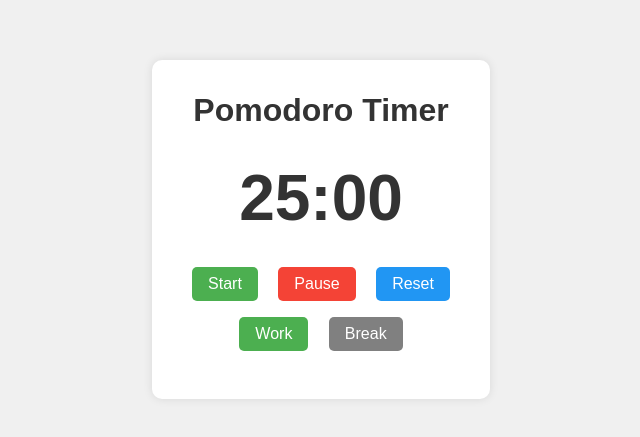
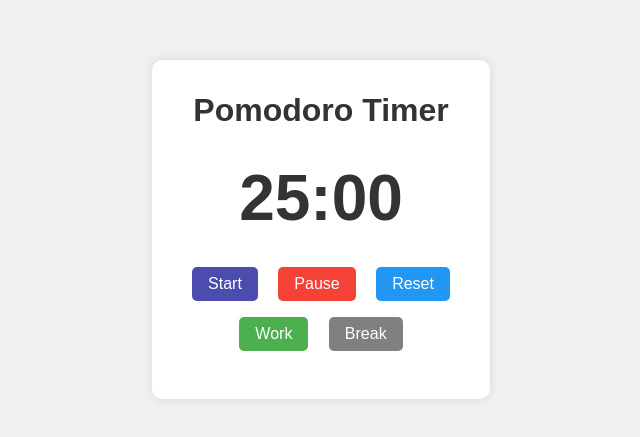
Before and after one commit to alex-morcg/pomodoro, a plain HTML site: page index.html in a window 1280 px wide. Shown: the part 171-608 px from the top of the page, without its empty margins (319-959 px from the left). Drawn offline with Linux system fonts and the light colour scheme.

Commit message:
changed colours

```diff
--- a/styles.css
+++ b/styles.css
@@ -44,7 +44,7 @@ button {
     cursor: pointer;
     border: none;
     border-radius: 5px;
-    background-color: #4CAF50;
+    background-color: #4c4caf;
     color: white;
     transition: background-color 0.3s;
 }
```
